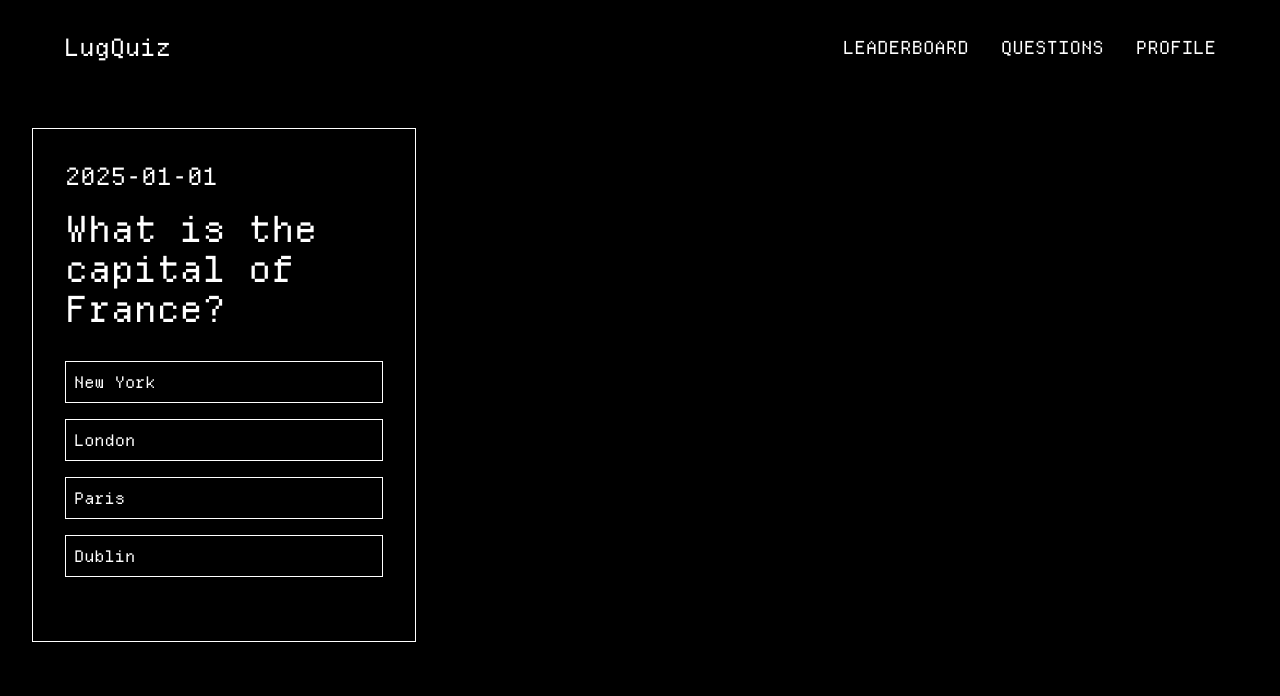
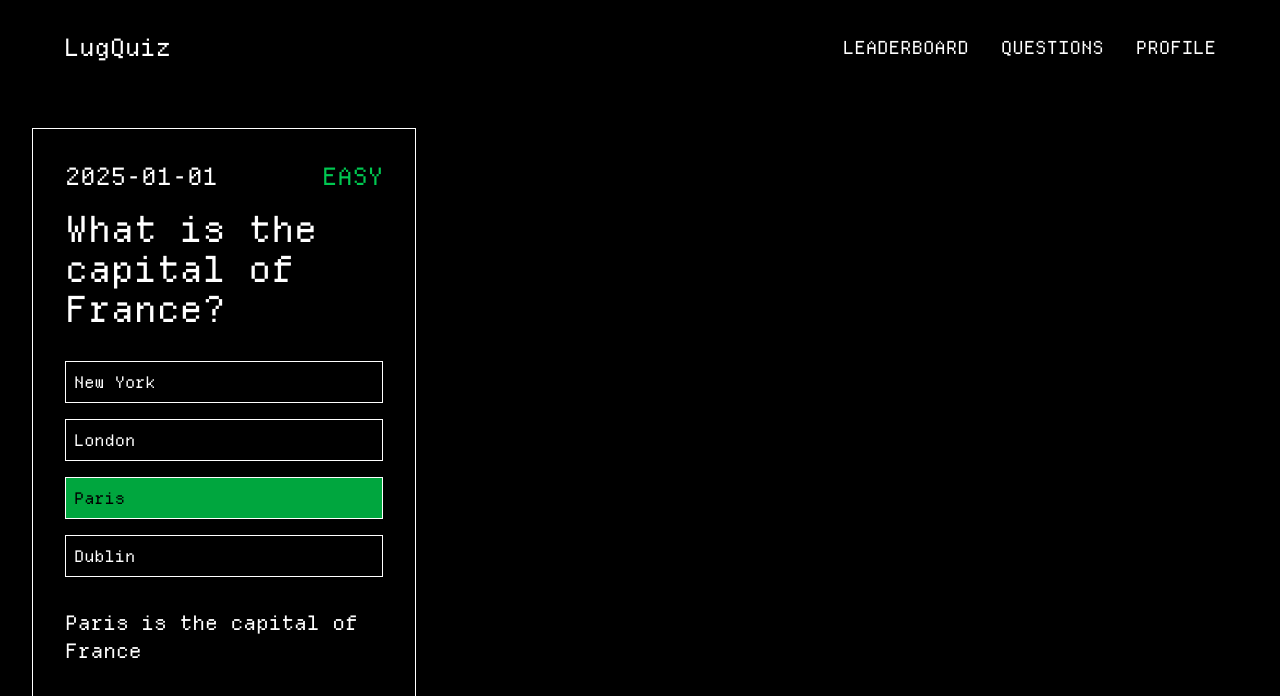
Before and after one commit to ppmpreetham/lug-quiz, a React (Vite) app: page /questions in a window 1280 px wide. Shown: the top 696 px of the page. Built offline with nearby package versions, Linux system fonts and the light colour scheme.

Commit message:
bug fixes

```diff
--- a/src/App.tsx
+++ b/src/App.tsx
@@ -1,34 +1,42 @@
-import { BrowserRouter as Router, Route, Routes } from 'react-router-dom';
-import { Question } from './types';
-import QuestionComp from './components/Question';
-import Nav from './components/Nav';
-import QuestionCard from './components/QuestionCard';
+import { BrowserRouter as Router, Route, Routes } from "react-router-dom";
+import { Question } from "./types";
+import QuestionComp from "./components/Question";
+import Nav from "./components/Nav";
+import QuestionCard from "./components/QuestionCard";
 
 // Multiple questions
 const questions: Question[] = [
   {
-    question: 'What is the capital of France?',
-    options: ['New York', 'London', 'Paris', 'Dublin'],
-    answer: ['Paris', 'New York'],
-    date: '2025-01-01'
+    question: "What is the capital of France?",
+    options: ["New York", "London", "Paris", "Dublin"],
+    answer: 1,
+    date: "2025-01-01",
+    explanation: "Paris is the capital of France",
+    difficulty: "easy",
   },
   {
-    question: 'Who is CEO of Tesla?',
-    options: ['Elon Musk', 'Jeff Bezos', 'Bill Gates', 'Tony Stark'],
-    answer: ['Elon Musk'],
-    date: '2025-01-01'
+    question: "Who is CEO of Tesla?",
+    options: ["Elon Musk", "Jeff Bezos", "Bill Gates", "Tony Stark"],
+    answer: 1,
+    date: "2025-01-01",
+    explanation: "Elon Musk is the CEO of Tesla",
+    difficulty: "easy",
   },
   {
-    question: 'The iPhone was created by which company?',
-    options: ['Apple', 'Intel', 'Amazon', 'Microsoft'],
-    answer: ['Apple'],
-    date: '2025-01-01'
+    question: "The iPhone was created by which company?",
+    options: ["Apple", "Intel", "Amazon", "Microsoft"],
+    answer: 1,
+    date: "2025-01-01",
+    explanation: "The iPhone was created by Apple",
+    difficulty: "easy",
   },
   {
-    question: 'How many Harry Potter books are there?',
-    options: ['1', '4', '6', '7'],
-    answer: ['7'],
-    date: '2025-01-01'
+    question: "How many Harry Potter books are there?",
+    options: ["1", "4", "6", "7"],
+    answer: 4,
+    date: "2025-01-01",
+    explanation: "There are 7 Harry Potter books",
+    difficulty: "easy",
   },
 ];
 
@@ -42,8 +50,20 @@ function App() {
       <div className="h-screen w-screen bg-black">
         <Nav />
         <Routes>
-          <Route path="/" element={<QuestionComp qn={getLatestQuestion(questions).question} options={getLatestQuestion(questions).options} date={getLatestQuestion(questions).date}/>}/>
-          <Route path='/questions' element={<QuestionCard question={questions[0]}/>}/>
+          <Route
+            path="/"
+            element={
+              <QuestionComp
+                qn={getLatestQuestion(questions).question}
+                options={getLatestQuestion(questions).options}
+                date={getLatestQuestion(questions).date}
+              />
+            }
+          />
+          <Route
+            path="/questions"
+            element={<QuestionCard question={questions[0]} />}
+          />
         </Routes>
       </div>
     </Router>
--- a/src/components/Option.tsx
+++ b/src/components/Option.tsx
@@ -1,4 +1,4 @@
-const Option = ({option, no, isSelected}:{option: string, no:number, isSelected: boolean}) => {
+const Option = ({ option, no, isSelected = false }: { option: string, no: number, isSelected?: boolean }) => {
   return (
     <div className="flex flex-row text-white text-4xl items-center gap-4 w-full px-6 group">
       <div className={`border-white border h-16 flex items-center py-2 px-4 ${isSelected ? 'bg-green-600 text-black' : 'group-hover:bg-white group-hover:text-black'}`}>
```
